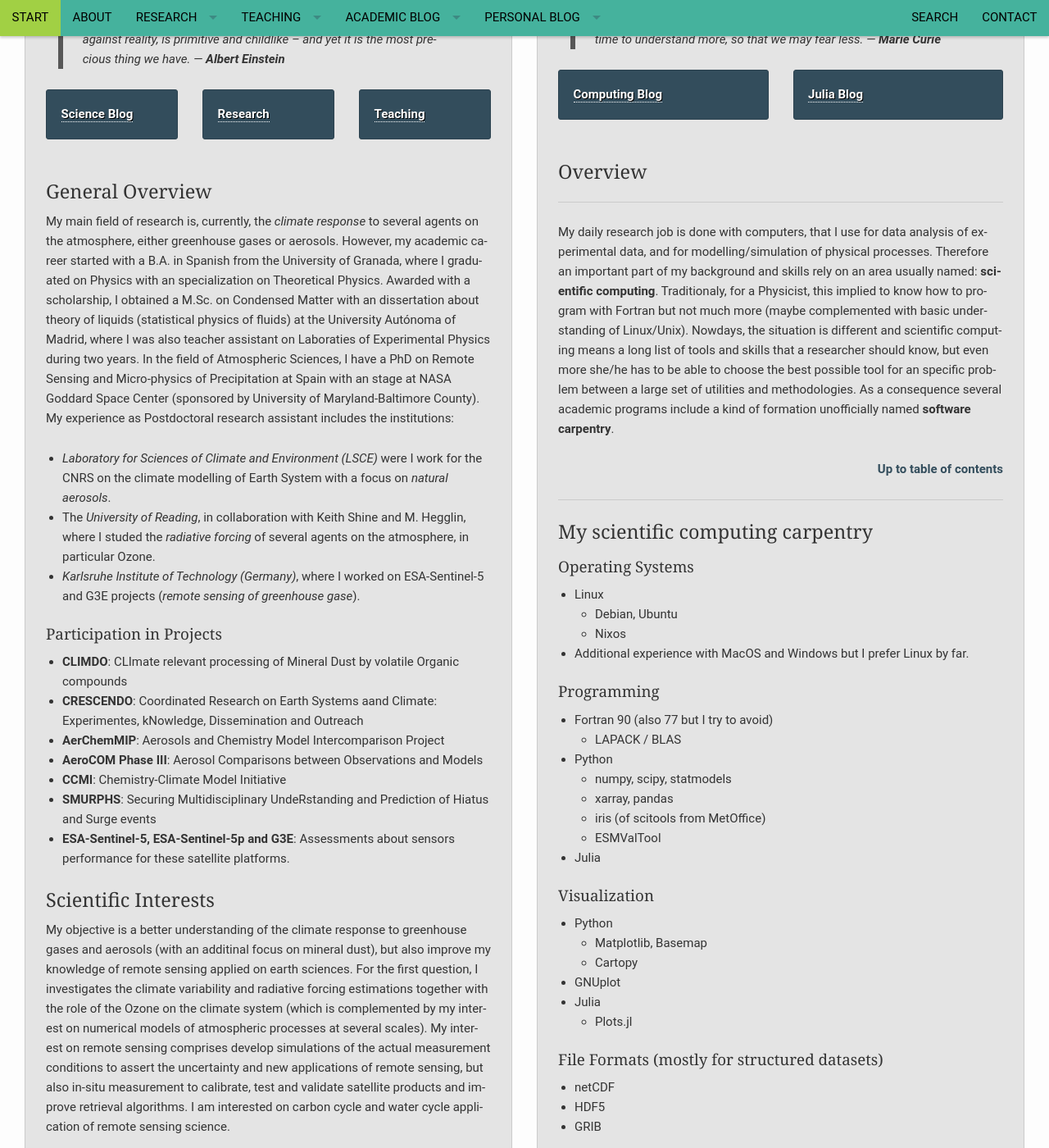
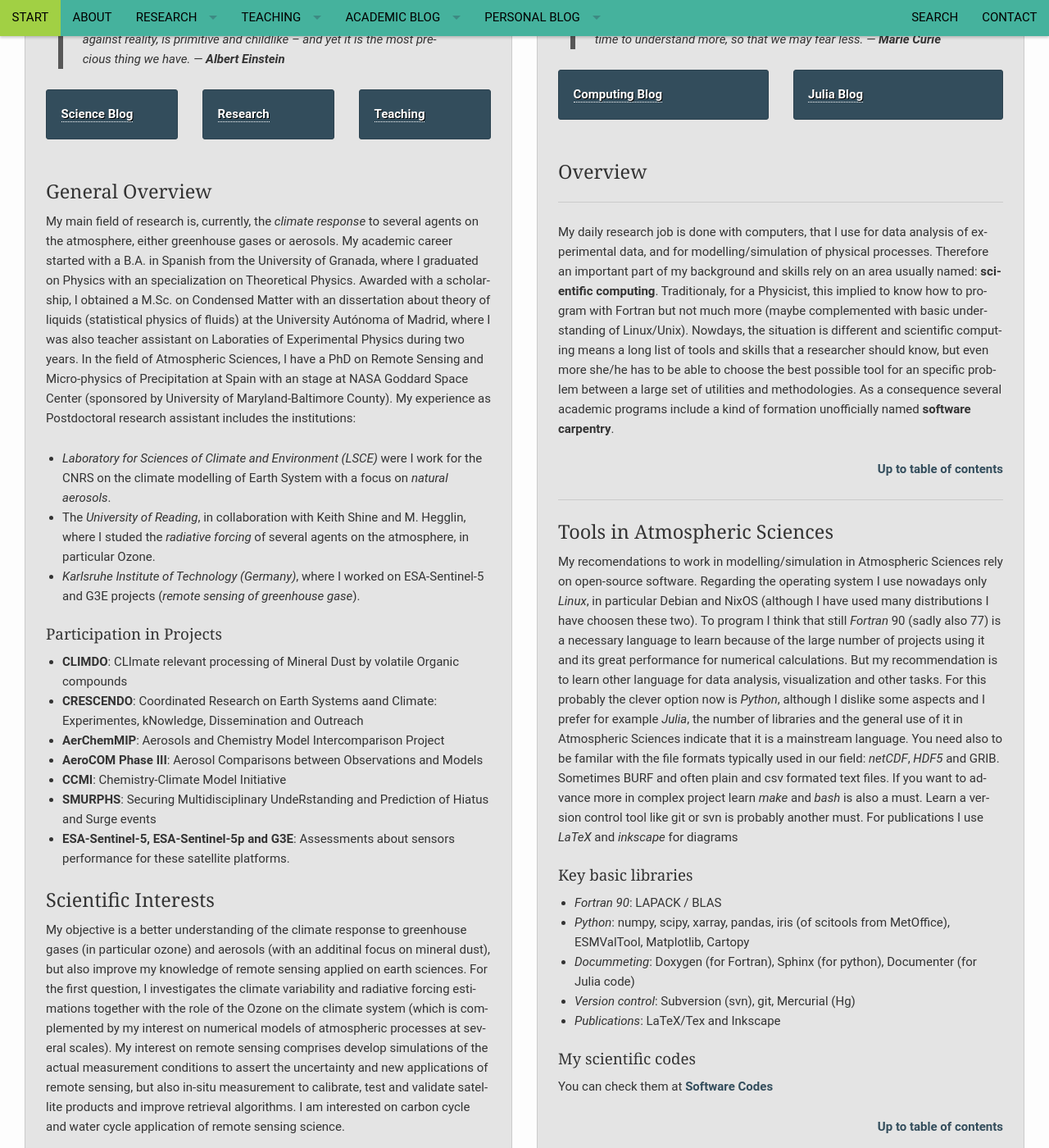
Before and after one commit to RCHG/rchg.github.io, a Jekyll site: the page built from pages/about_overview.md, in a window 1280 px wide and 1400 px high, scrolled down 359 px. Shown: the whole window at 82% size. Built offline with Jekyll 4.4.1, drawn with Linux system fonts in a browser that asks for light colours; nearby versions of some CDN libraries; comment, search, counter and statistics services are not loaded; some of the changed text lies outside the part shown.

Commit message:
Update about_overview.md

```diff
--- a/pages/about_overview.md
+++ b/pages/about_overview.md
@@ -33,7 +33,7 @@ breadcrumb: true
 
 ### General Overview
 
-My main field of research is, currently, the *climate response* to several agents on the atmosphere, either greenhouse gases or aerosols. However, my academic career started with a B.A. in Spanish from the University of Granada, where I graduated on Physics with an specialization on Theoretical Physics. Awarded with a scholarship, I obtained a M.Sc. on Condensed Matter with an dissertation about theory of liquids (statistical physics of fluids) at the University Autónoma of Madrid, where I was also teacher assistant on Laboraties of Experimental Physics during two years. In the field of Atmospheric Sciences, I have a PhD on Remote Sensing and Micro-physics of Precipitation at Spain with an stage at NASA Goddard Space Center (sponsored by University of Maryland-Baltimore County). My experience as Postdoctoral research assistant includes the institutions:
+My main field of research is, currently, the *climate response* to several agents on the atmosphere, either greenhouse gases or aerosols. My academic career started with a B.A. in Spanish from the University of Granada, where I graduated on Physics with an specialization on Theoretical Physics. Awarded with a scholarship, I obtained a M.Sc. on Condensed Matter with an dissertation about theory of liquids (statistical physics of fluids) at the University Autónoma of Madrid, where I was also teacher assistant on Laboraties of Experimental Physics during two years. In the field of Atmospheric Sciences, I have a PhD on Remote Sensing and Micro-physics of Precipitation at Spain with an stage at NASA Goddard Space Center (sponsored by University of Maryland-Baltimore County). My experience as Postdoctoral research assistant includes the institutions:
 
 - *Laboratory for Sciences of Climate and Environment (LSCE)* were I work for the CNRS on the climate modelling of Earth System with a focus on *natural aerosols*.
 - The *University of Reading*, in collaboration with Keith Shine and M. Hegglin, where I studed the *radiative forcing* of several agents on the atmosphere, in particular Ozone.
@@ -51,7 +51,7 @@ My main field of research is, currently, the *climate response* to several agent
 
 ### Scientific Interests
 
-My objective is a better understanding of the climate response to greenhouse gases and aerosols (with an additinal focus on mineral dust), but also improve my knowledge of remote sensing applied on earth sciences. For the first question, I investigates the climate variability and radiative forcing estimations together with the role of the Ozone on the climate system (which is complemented by my interest on numerical models of atmospheric processes at several scales). My interest on remote sensing comprises develop simulations of the actual measurement conditions to assert the uncertainty and new applications of remote sensing, but also in-situ measurement to calibrate, test and validate satellite products and improve retrieval algorithms. I am interested on carbon cycle and water cycle application of remote sensing science.
+My objective is a better understanding of the climate response to greenhouse gases (in particular ozone) and aerosols (with an additinal focus on mineral dust), but also improve my knowledge of remote sensing applied on earth sciences. For the first question, I investigates the climate variability and radiative forcing estimations together with the role of the Ozone on the climate system (which is complemented by my interest on numerical models of atmospheric processes at several scales). My interest on remote sensing comprises develop simulations of the actual measurement conditions to assert the uncertainty and new applications of remote sensing, but also in-situ measurement to calibrate, test and validate satellite products and improve retrieval algorithms. I am interested on carbon cycle and water cycle application of remote sensing science.
 
 Due to my professional trajectory my interest is also related with mathematical methods, in particular those related with statistics and statistical physics, together with scientific computing.
 
@@ -168,64 +168,21 @@ My daily research job is done with computers, that I use for data analysis of ex
 
 ---
 
-### My scientific computing carpentry
+### Tools in Atmospheric Sciences
 
-#### Operating Systems
+My recomendations to work in modelling/simulation in Atmospheric Sciences rely on open-source software. Regarding the operating system I use nowadays only *Linux*, in particular Debian and NixOS (although I have used many distributions I have choosen these two). To program I think that still *Fortran* 90 (sadly also 77) is a necessary language to learn because of the large number of projects using it and its great performance for numerical calculations. But my recommendation is to learn other language for data analysis, visualization and other tasks. For this probably the clever option now is *Python*, although I dislike some aspects and I prefer for example *Julia*, the number of libraries and the general use of it in Atmospheric Sciences indicate that it is a mainstream language. You need also to be familar with the file formats typically used in our field: *netCDF*, *HDF5* and GRIB. Sometimes BURF and often plain and csv formated text files. If you want to advance more in complex project learn *make* and *bash* is also a must. Learn a version control tool like git or svn is probably another must. For publications I use *LaTeX* and *inkscape* for diagrams
 
-- Linux
-    - Debian, Ubuntu
-    - Nixos
-- Additional experience with MacOS and Windows but I prefer Linux by far.
+#### Key basic libraries
 
-#### Programming
+- *Fortran 90*: LAPACK / BLAS
+- *Python*: numpy, scipy, xarray, pandas, iris (of scitools from MetOffice), ESMValTool, Matplotlib, Cartopy
+- *Docummeting*: Doxygen (for Fortran), Sphinx (for python), Documenter (for Julia code)
+- *Version control*: Subversion (svn), git, Mercurial (Hg)
+- *Publications*: LaTeX/Tex and Inkscape
 
-- Fortran 90 (also 77 but I try to avoid)
-    - LAPACK / BLAS
-- Python
-    - numpy, scipy, statmodels
-    - xarray, pandas
-    - iris (of scitools from MetOffice)
-    - ESMValTool
-- Julia
+#### My scientific codes
 
-#### Visualization
-
-- Python
-    - Matplotlib, Basemap
-    - Cartopy
-- GNUplot
-- Julia
-    - Plots.jl
-
-#### File Formats (mostly for structured datasets)
-
-- netCDF
-- HDF5
-- GRIB
-
-#### Automatization and scripting languages
-
-- make
-- bash
-- Pure Python
-
-#### Documenting code
-
-- Doxygen
-- Sphinx
-- Documenter (for Julia code)
-
-#### Project Software Managment
-
-- Trac
-
-#### Version Control
-
-- Subversion (svn)
-- git
-- Mercurial (Hg)
-
-#### LaTeX and TeX
+You can check them at <a href="/research/my-codes/">Software Codes</a>
 
 <small markdown="1">[Up to table of contents](#toc)</small>
 {: .text-right }
```
Also changed, not shown: other parts of pages/about_overview.md (+3 -3 lines).
